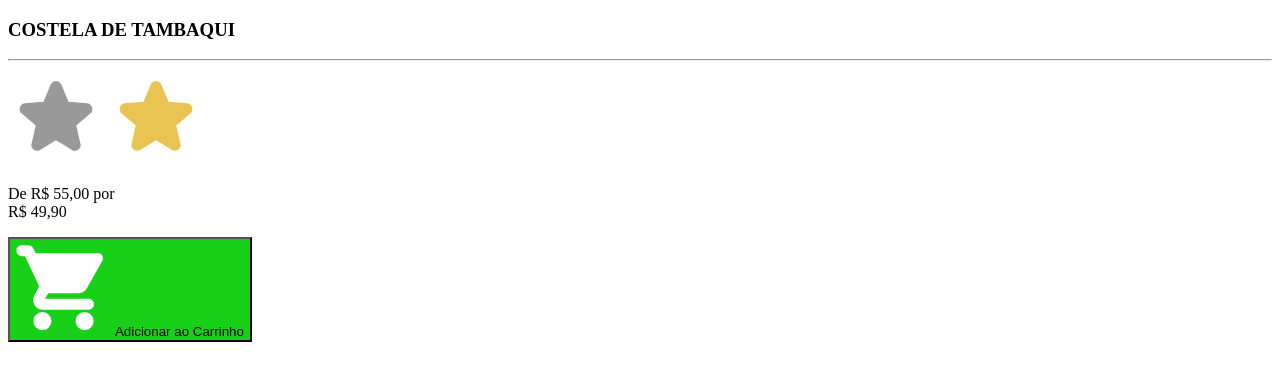
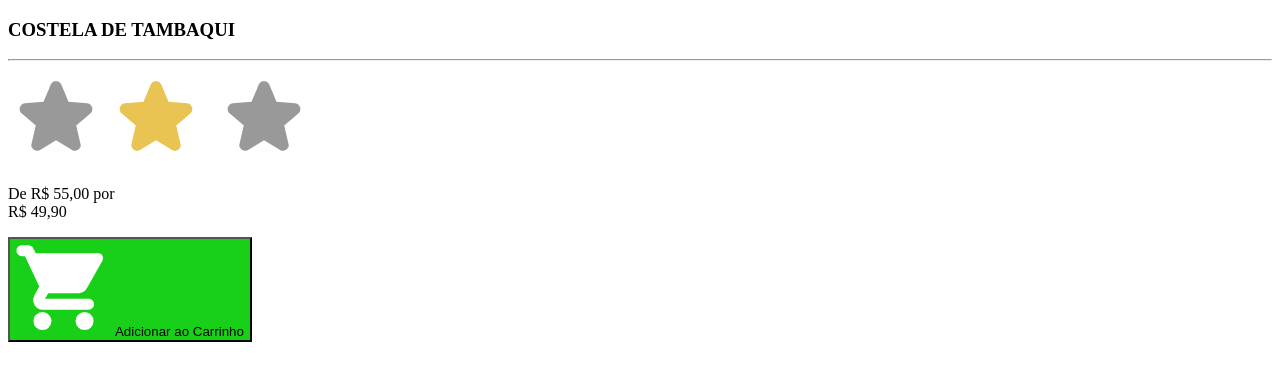
Before and after one commit to claudinei05/site_peixaria, a plain HTML site: page index.html in a window 1280 px wide. Drawn offline with Linux system fonts and the light colour scheme.

Commit message:
novo códig

```diff
--- a/index.html
+++ b/index.html
@@ -24,7 +24,7 @@
             <img src="img/star2.png" alt="">
             <img src="img/avaliacao.png" alt="">
             <img src="img/estrela (1).png" alt="">
-            <img src="img/estrela (1).png" alt="">
+            <img src="img/star.png" alt="">
           </div>
           <p> De R$ 55,00 por <br> R$ 49,90</p>
           <button style="background-color: rgb(25, 208, 25);"> <img src="img/car.png" alt=""> Adicionar ao Carrinho</button>
```
